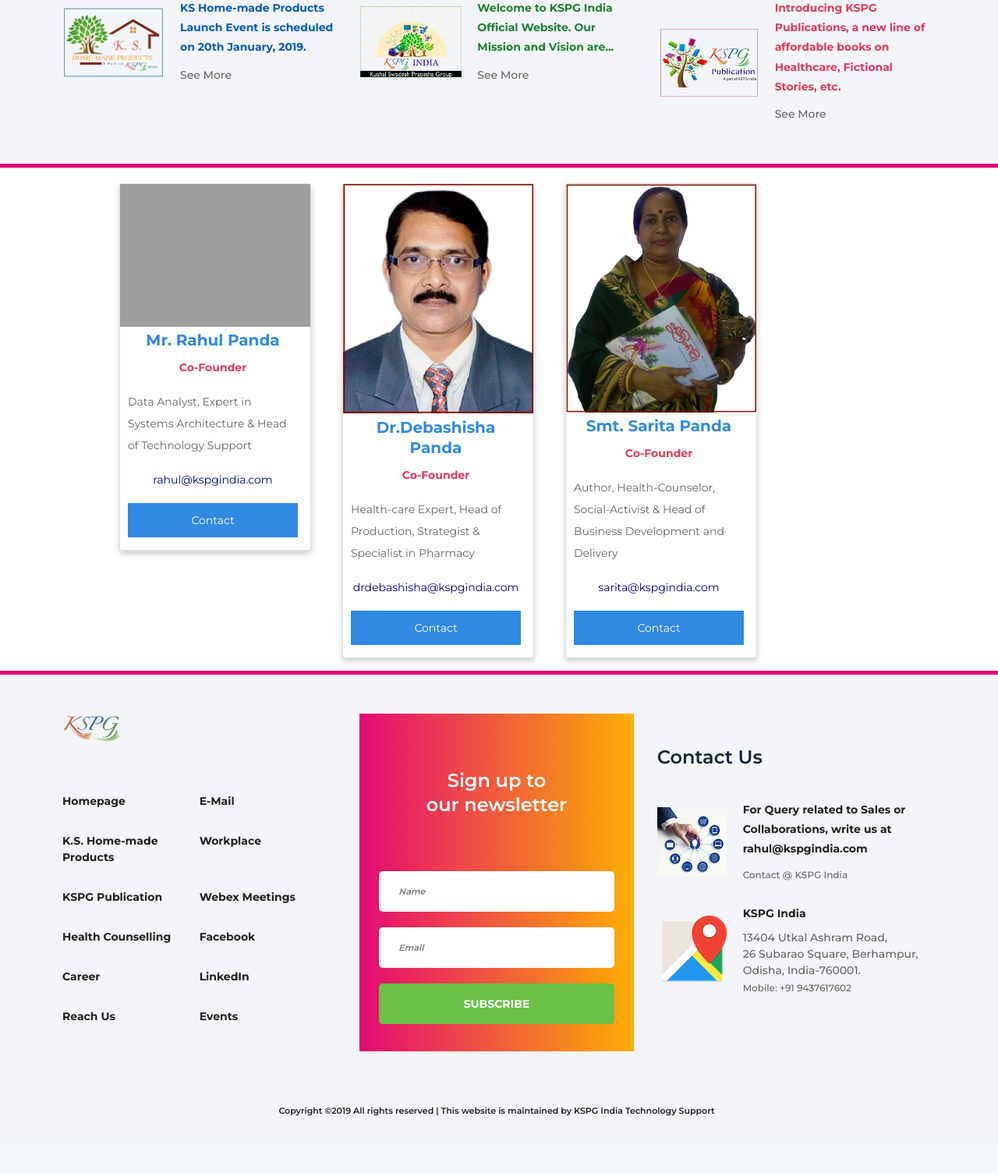
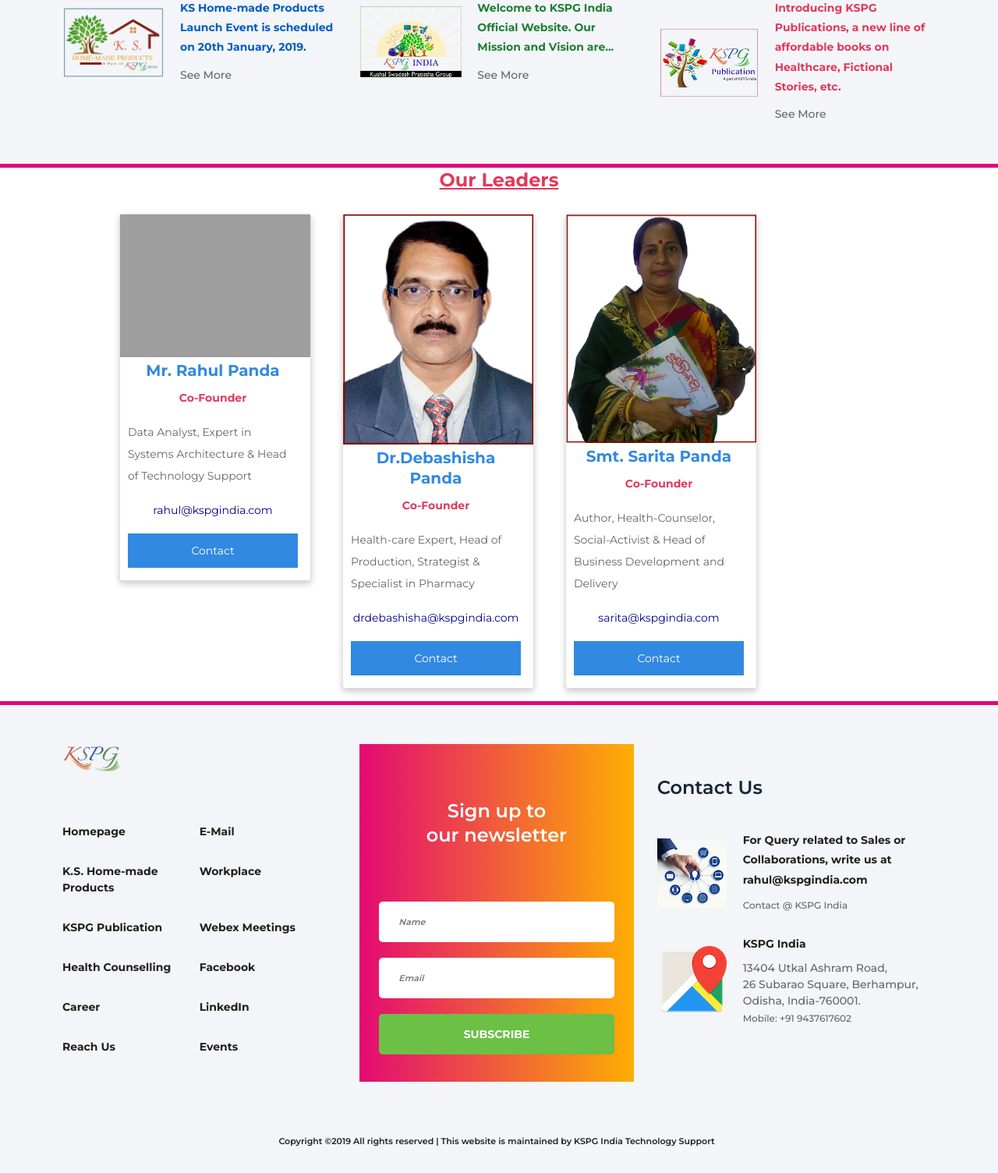
Before and after one commit to rahulpanda95/kspgindia.com, a PHP site: page /index.php?page=our_team in a window 1280 px wide. Shown: the part 200-1704 px from the top of the page at 78% size. Before the commit the page ends 1631 px from the top, so only its background shows below. Run offline with PHP 8.4, Linux system fonts and the light colour scheme; data that the repository does not hold is empty; some libraries are stand-ins or nearby versions; some web fonts are replaced; grey boxes are pictures that could not be loaded.

Commit message:
Index Change 82

```diff
--- a/pages/our_team.php
+++ b/pages/our_team.php
@@ -66,6 +66,7 @@
     }
 </style>
 <body>
+<h4 align="center" style="color: #e1395a"><u>Our Leaders</u></h4>
 <div class="row" style="margin-left: 10%; margin-right: 10%">
     <div class="column">
         <div class="card">
```
